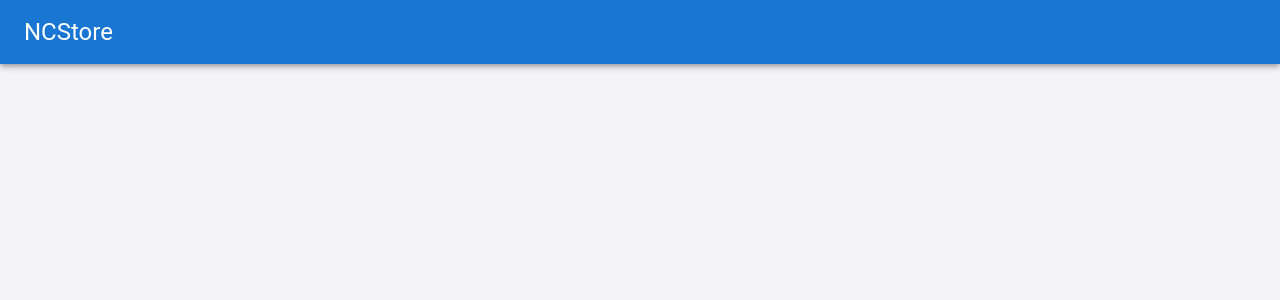
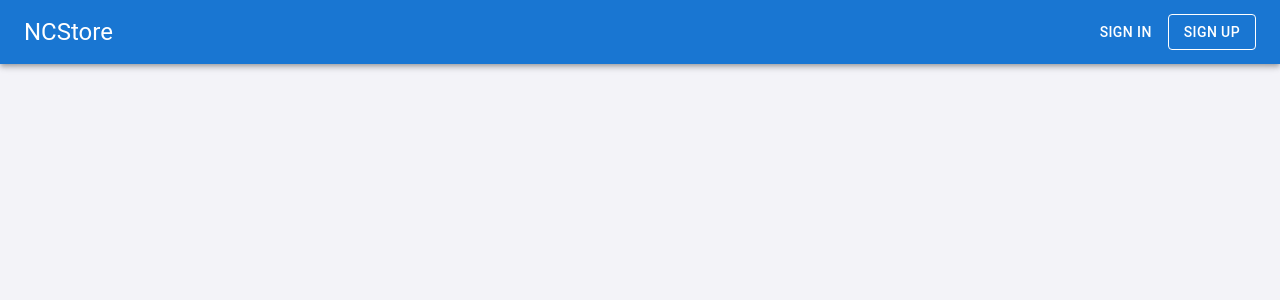
Before and after one commit to MrBattary/ncstore-front, a React (Create React App) app: page / in a window 1280 px wide. Shown: the top 300 px of the page. Built offline with nearby package versions, Linux system fonts and the light colour scheme.

Commit message:
NC-37 Responsible bar for the auth/unauth user

```diff
--- a/package.json
+++ b/package.json
@@ -5,9 +5,9 @@
   "dependencies": {
     "@emotion/react": "^11.5.0",
     "@emotion/styled": "^11.3.0",
-    "@mui/material": "^5.0.5",
+    "@mui/icons-material": "^5.0.5",
+    "@mui/material": "^5.0.6",
     "@mui/styled-engine-sc": "^5.0.3",
-    "styled-components": "^5.3.3",
     "classnames": "^2.3.1",
     "history": "^5.0.1",
     "i18next": "^21.3.2",
@@ -20,6 +20,7 @@
     "react-scripts": "4.0.3",
     "redux": "^4.1.1",
     "redux-thunk": "^2.3.0",
+    "styled-components": "^5.3.3",
     "typescript": "^4.4.4",
     "web-vitals": "^2.1.2"
   },
--- a/src/elements/components/navigation/NavigationBar.tsx
+++ b/src/elements/components/navigation/NavigationBar.tsx
@@ -1,32 +1,101 @@
 import React from 'react';
-import { useDispatch } from 'react-redux';
+import { useDispatch, useSelector } from 'react-redux';
+
+import { AppState } from '../../../reducers/rootReducer';
 
 import Box from '@mui/material/Box';
 import AppBar from '@mui/material/AppBar';
+import Toolbar from '@mui/material/Toolbar';
 import Link from '@mui/material/Link';
-import Toolbar from '@mui/material/Toolbar';
+import Button from '@mui/material/Button';
+import IconButton from '@mui/material/IconButton';
+import Menu from '@mui/material/Menu';
+import MenuItem from '@mui/material/MenuItem';
+import Stack from '@mui/material/Stack';
+import AccountCircle from '@mui/icons-material/AccountCircle';
 
 type navigationBarProps = {};
 
 const NavigationBar: React.FC<navigationBarProps> = () => {
-    const styles = {
-        box: {
-            flexGrow: 1,
-        },
-    };
-
     /* eslint-disable @typescript-eslint/no-unused-vars */
     const dispatch = useDispatch();
+    const { token } = useSelector((state: AppState) => state.userReducer);
+
+    const [anchorEl, setAnchorEl] = React.useState<null | HTMLElement>(null);
+    const handleUserMenuOpen = (event: { currentTarget: React.SetStateAction<null | HTMLElement> }) => {
+        setAnchorEl(event.currentTarget);
+    };
+    const handleUserMenuClose = () => {
+        setAnchorEl(null);
+    };
 
     const goToHome = () => {};
 
+    const renderAuthorisedUserMenu = (
+        <>
+            <IconButton
+                size='large'
+                aria-label='account of current user'
+                aria-controls='menu-appbar'
+                aria-haspopup='true'
+                onClick={handleUserMenuOpen}
+                color='inherit'
+            >
+                <AccountCircle />
+            </IconButton>
+            <Menu
+                id='menu-appbar'
+                anchorEl={anchorEl}
+                anchorOrigin={{
+                    vertical: 'top',
+                    horizontal: 'right',
+                }}
+                keepMounted
+                transformOrigin={{
+                    vertical: 'top',
+                    horizontal: 'right',
+                }}
+                open={Boolean(anchorEl)}
+                onClose={handleUserMenuClose}
+            >
+                <MenuItem onClick={handleUserMenuClose}>Profile</MenuItem>
+                <MenuItem onClick={handleUserMenuClose}>Sign out</MenuItem>
+            </Menu>
+        </>
+    );
+
+    const renderUnauthorisedUserMenu = (
+        <Stack spacing={1} direction='row'>
+            <Button color='inherit'>Sign in</Button>
+            <Button variant='outlined' color='inherit'>
+                Sign up
+            </Button>
+        </Stack>
+    );
+
+    const renderUserMenu = () => {
+        if (token) {
+            return renderAuthorisedUserMenu;
+        } else {
+            return renderUnauthorisedUserMenu;
+        }
+    };
+
     return (
-        <Box sx={styles.box}>
+        <Box sx={{ flexGrow: 1 }}>
             <AppBar position='static'>
                 <Toolbar>
-                    <Link variant='h5' color='inherit' component='div' underline='none' onClick={goToHome}>
+                    <Link
+                        variant='h5'
+                        color='inherit'
+                        component='div'
+                        underline='none'
+                        style={{ flex: 1 }}
+                        onClick={goToHome}
+                    >
                         NCStore
                     </Link>
+                    {renderUserMenu()}
                 </Toolbar>
             </AppBar>
         </Box>
--- a/src/reducers/rootReducer.ts
+++ b/src/reducers/rootReducer.ts
@@ -1,6 +1,9 @@
 import { combineReducers } from 'redux';
 
-// Add reducers here
-export const rootReducer = combineReducers({});
+import { userReducer } from './userReducer';
+
+export const rootReducer = combineReducers({
+    userReducer,
+});
 
 export type AppState = ReturnType<typeof rootReducer>;
--- a/src/reducers/userReducer.ts
+++ b/src/reducers/userReducer.ts
@@ -1,9 +1,8 @@
+import { UserRole } from '../types/UserRole';
 import * as types from '../actions/user/userActionTypes';
-import { UserRole } from '../types/UserRole';
 import { SignUp } from '../actions/user/SignUp';
 
 interface UserStore {
-    authorised: boolean;
     token: string | null;
     roles: UserRole[];
     loading: boolean;
@@ -13,7 +12,6 @@ interface UserStore {
 export type UserReducerTypes = SignUp;
 
 const initialState: UserStore = {
-    authorised: false,
     token: null,
     roles: [],
     loading: false,
@@ -36,5 +34,7 @@ export const userReducer = (state = initialState, action: UserReducerTypes): Use
                 loading: false,
             };
         }
+        default:
+            return state;
     }
 };
```
Also changed, not shown: 1 other file (tests, documents, lock files or other folders).
